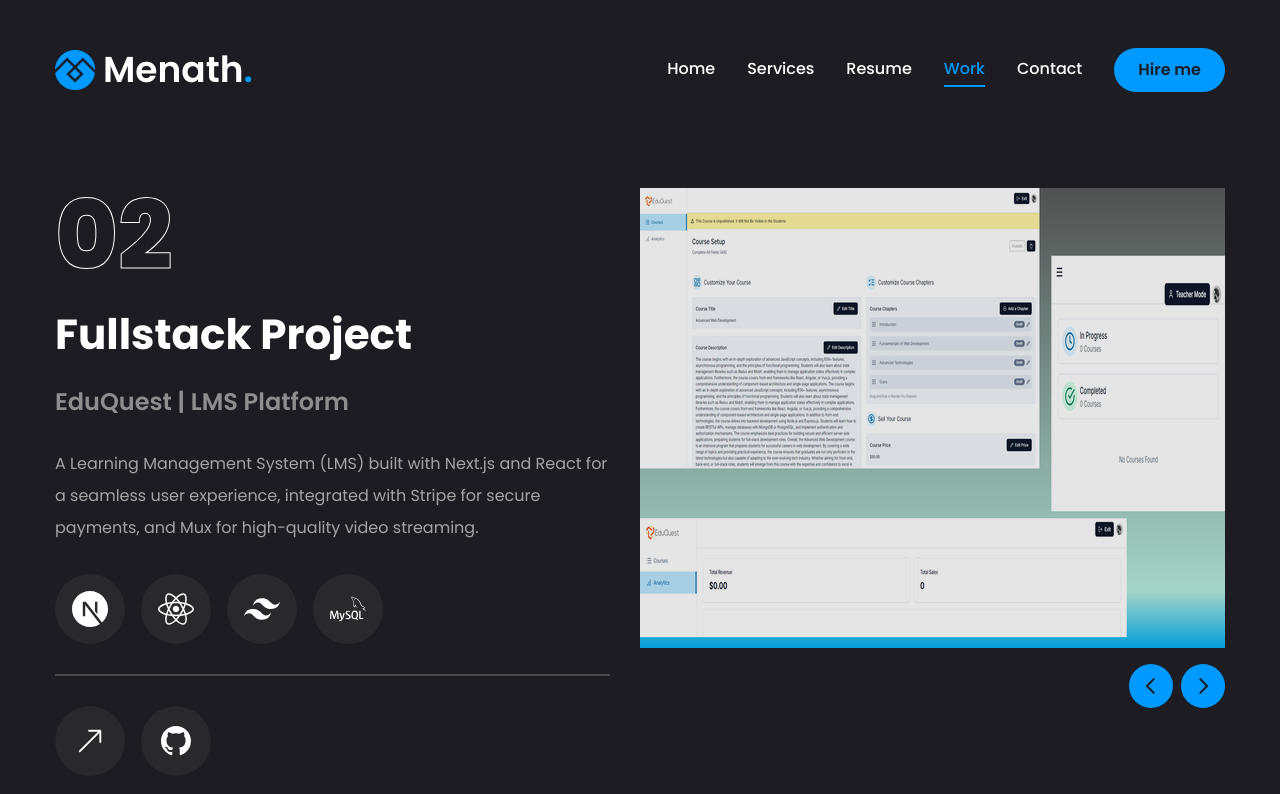
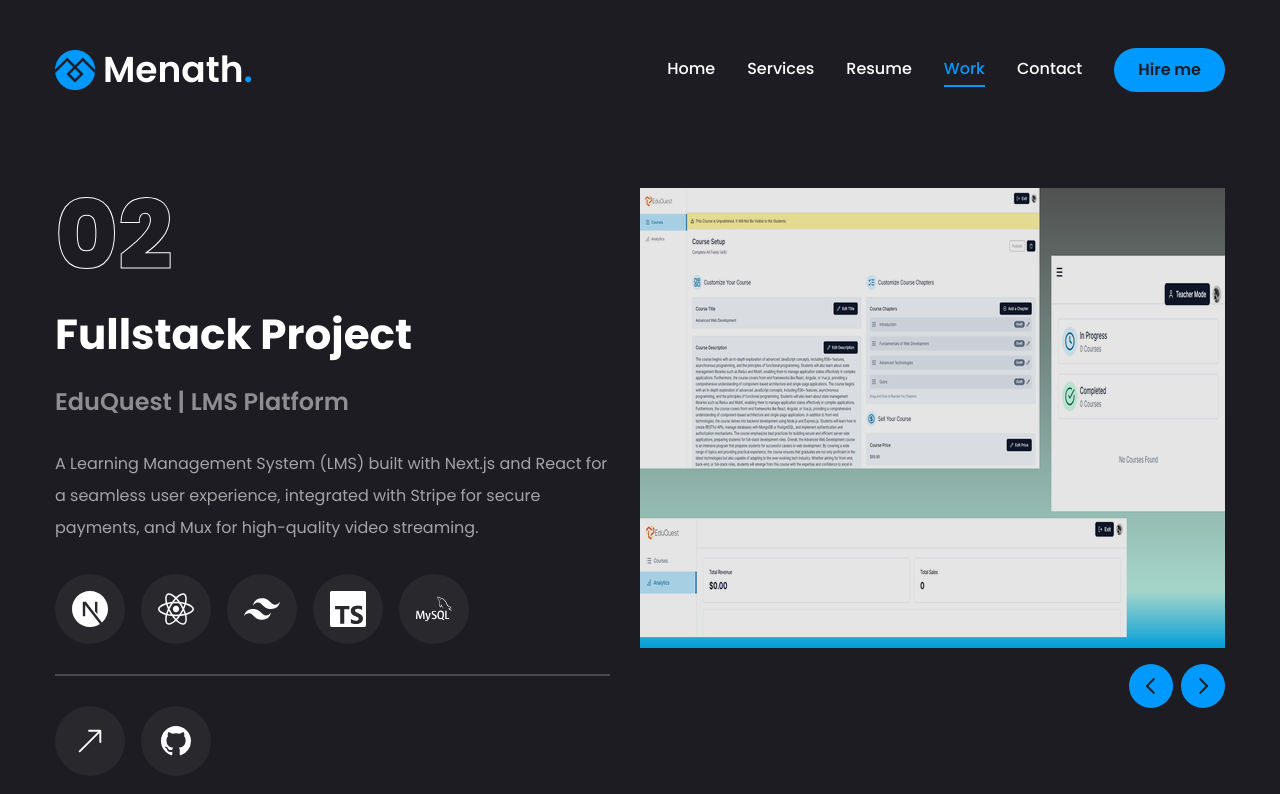
Before and after one commit to MenathNDGD/menath-portfolio, a Next.js app: page /work in a window 1280 px wide. Both pictures are taken after a click on the button 1203 px from the left and 686 px from the top of the page. Shown: the top 794 px of the page. Built offline with nearby package versions, Linux system fonts and the light colour scheme.

Commit message:
Modify the work page

```diff
--- a/app/work/page.jsx
+++ b/app/work/page.jsx
@@ -16,6 +16,7 @@
   SiMongodb,
   SiRedis,
   SiFirebase,
+  SiTypescript,
 } from "react-icons/si";
 import {
   Tooltip,
@@ -53,6 +54,7 @@
       { icon: <SiNextdotjs />, name: "Next JS" },
       { icon: <FaReact />, name: "React JS" },
       { icon: <SiTailwindcss />, name: "Tailwind CSS" },
+      { icon: <SiTypescript />, name: "TypeScript" },
       { icon: <SiMysql />, name: "MySQL" },
     ],
     image: "/assets/work/eduQuest.png",
@@ -69,6 +71,7 @@
       { icon: <SiNextdotjs />, name: "Next JS" },
       { icon: <FaReact />, name: "React JS" },
       { icon: <SiTailwindcss />, name: "Tailwind CSS" },
+      { icon: <SiTypescript />, name: "TypeScript" },
       { icon: <SiAppwrite />, name: "Appwrite" },
     ],
     image: "/assets/work/careSync.png",
@@ -84,6 +87,7 @@
     stack: [
       { icon: <SiNextdotjs />, name: "Next JS" },
       { icon: <SiTailwindcss />, name: "Tailwind CSS" },
+      { icon: <FaJs />, name: "JavaScript" },
       { icon: <SiRedis />, name: "Redis" },
       { icon: <SiMongodb />, name: "MongoDB" },
     ],
@@ -106,6 +110,39 @@
     image: "/assets/work/ecoBin.png",
     live: "https://eco-bin-website.vercel.app/",
     github: "https://github.com/MenathNDGD/EcoBin_Website.git",
+  },
+  {
+    num: "06",
+    category: "Frontend Web",
+    title: "Trendify | Fashion E-commerce",
+    description:
+      "A modern and stylish e-commerce platform designed with a focus on fashion and lifestyle products, offering a seamless shopping experience for customers to explore and purchase products.",
+    stack: [
+      { icon: <FaReact />, name: "React JS" },
+      { icon: <SiTailwindcss />, name: "Tailwind CSS" },
+      { icon: <FaJs />, name: "JavaScript" },
+      { icon: <SiMongodb />, name: "MongoDB" },
+    ],
+    image: "/assets/work/trendify.png",
+    live: "https://mern-ecommerce-lake-one.vercel.app/",
+    github: "https://github.com/MenathNDGD/MERN-Ecommerce.git",
+  },
+  {
+    num: "07",
+    category: "Frontend",
+    title: "TastyTrails | Food Delivery Website",
+    description:
+      "A user-friendly food delivery website designed for offering a seamless experience for customers to order food with ease. Explore, order, and enjoy our services effortlessly.",
+    stack: [
+      { icon: <FaReact />, name: "React JS" },
+      { icon: <FaHtml5 />, name: "HTML 5" },
+      { icon: <FaCss3 />, name: "CSS 3" },
+      { icon: <FaJs />, name: "JavaScript" },
+    ],
+    image: "/assets/work/tastyTrails.png",
+    live: "https://tasty-trails-food-delivery-react-php.vercel.app/",
+    github:
+      "https://github.com/MenathNDGD/TastyTrails-FoodDelivery-ReactPHP.git",
   },
 ];
 
```
